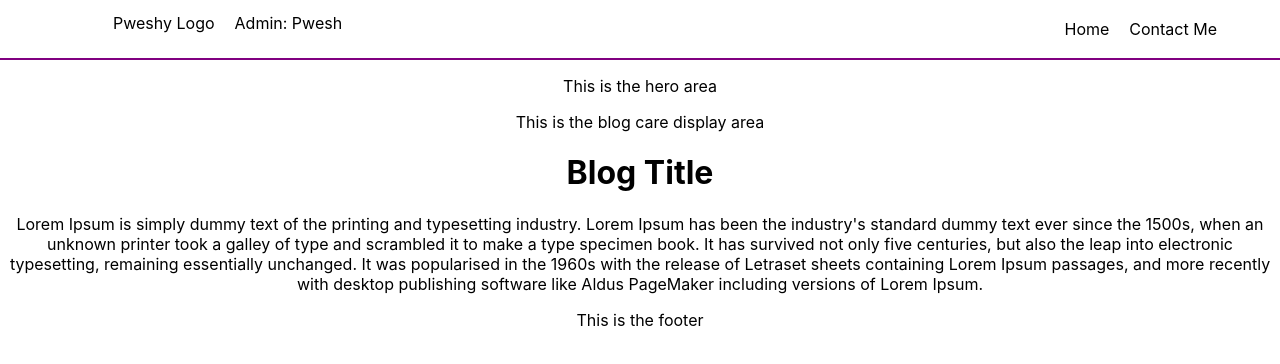
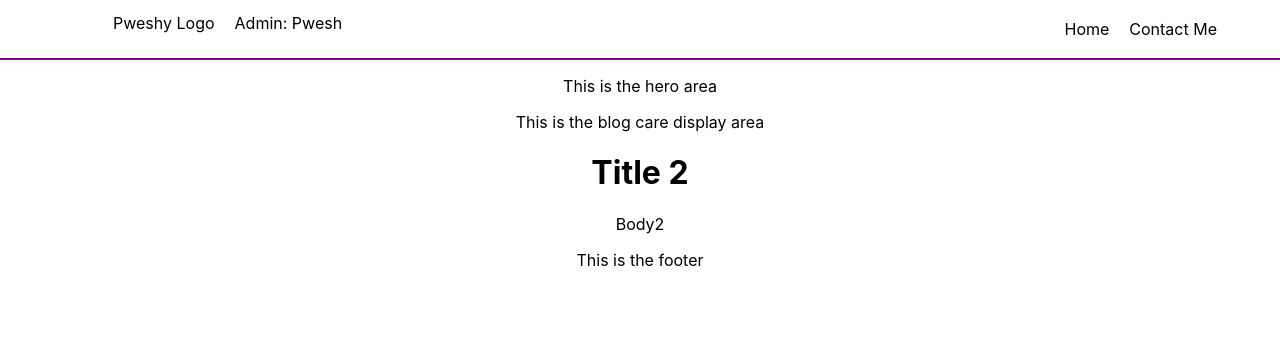
Before and after one commit to TheAstutian/pblog-fe, a React (Create React App) app: page / in a window 1280 px wide. Shown: the top 364 px of the page. Built offline with nearby package versions, Linux system fonts and the light colour scheme.

Commit message:
Working on blog component

```diff
--- a/src/App.js
+++ b/src/App.js
@@ -2,14 +2,13 @@
 import Navigation from './components/Navigation/Navigation.js';
 import Home from './components/Home/Home';
 import Footer from './components/Footer/Footer'
-import Blog from './components/Blog/Blog';
+
 
 function App() {
   return (
     <div className="App">
       <Navigation />
       <Home />
-      <Blog />
       <Footer />
     </div>
   );
--- a/src/components/Blog/Blog.js
+++ b/src/components/Blog/Blog.js
@@ -1,19 +1,13 @@
 import React from 'react';
 
-const Blog =()=>{
+const Blog =(props)=>{
     return (
         <>
             <div>
-                <h1>Blog Title</h1>
+                <h1>{props.title}</h1>
             </div>
             <div>
-                <span>Lorem Ipsum is simply dummy text of the printing and typesetting industry.
-                    Lorem Ipsum has been the industry's standard dummy text ever since the 1500s,
-                    when an unknown printer took a galley of type and scrambled it to make a type specimen book.
-                    It has survived not only five centuries, but also the leap into electronic typesetting,
-                    remaining essentially unchanged.
-                    It was popularised in the 1960s with the release of Letraset sheets containing Lorem Ipsum passages,
-                    and more recently with desktop publishing software like Aldus PageMaker including versions of Lorem Ipsum.</span>
+                <span>{props.body}</span>
             </div>
         </>
     )
--- a/src/components/Home/Home.js
+++ b/src/components/Home/Home.js
@@ -1,12 +1,39 @@
 import React from 'react';
+import Blog from '../Blog/Blog';
 
-function Home(){
+class Home extends React.Component{
+    state={
+        user:{},
+        blog_entries:[
+            {
+                title:"Lorem Ipsum",
+                body:"Lorem Ipsum is simply dummy text of the printing and typesetting industry. Lorem Ipsum has been the industry's standard dummy text ever since the 1500s, when an unknown printer took a galley of type and scrambled it to make a type specimen book. It has survived not only five centuries, but also the leap into electronic typesetting, remaining essentially unchanged. It was popularised in the 1960s with the release of Letraset sheets containing Lorem Ipsum passages, and more recently with desktop publishing software like Aldus PageMaker including versions of Lorem Ipsum.",
+            },
+            {title:"Title 2",
+            body:"Body2"
+        }
+        ]
+    }
+
+
+    render(){
         return(
             <>
+            <div>
             <p>This is the hero area</p>
+            </div>
+
+            <div>
             <p>This is the blog care display area</p>
+            <Blog title={this.state.blog_entries[1].title}
+                    body={this.state.blog_entries[1].body}
+            />
+            </div>
+
             </>
            )
+
+    }
 }
 
 export default Home;
```
Lines whose indentation alone changed are shown as unchanged.
